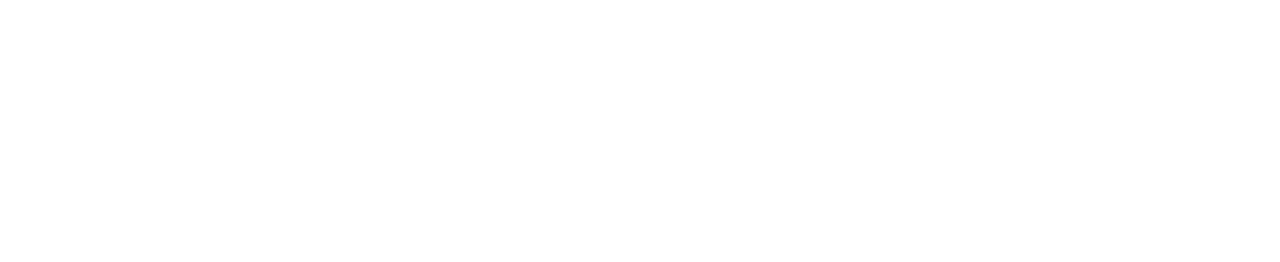
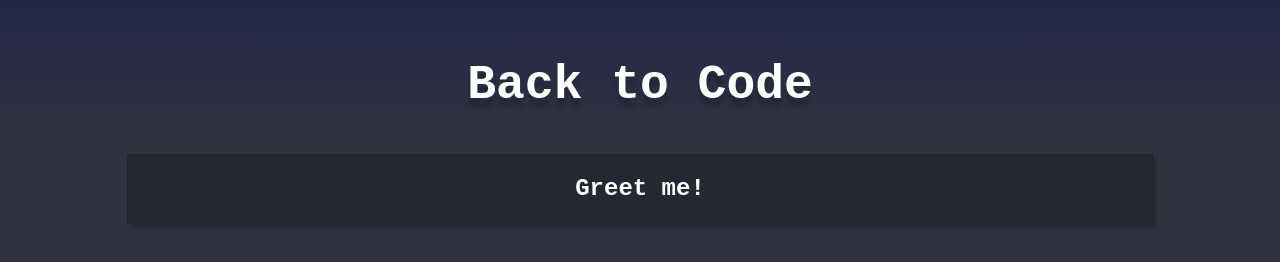
Before and after one commit to IchanP/L1_BackToCode_610, a website built with Vite: page src/index.html in a window 1280 px wide. Built offline with nearby package versions, Linux system fonts and the light colour scheme.

Commit message:
boiler plate custom element, css

```diff
--- a/src/css/styles.css
+++ b/src/css/styles.css
@@ -0,0 +1,30 @@
+body {
+    margin: 0;
+    padding: 0;
+    font-family: 'Courier New', Courier, monospace;
+    background-color: #2f3241;
+    color: white;
+}
+
+header {
+    width: 100%;
+    background: linear-gradient(180deg, rgba(18, 18, 85, 0.418), #2f3241);
+    padding-top: 1em;
+    text-align: center;
+}
+
+#title {
+    font-size: 3rem;
+    text-shadow: 0 8px 4px rgba(0, 0, 0, 0.2);
+    padding: 10px;
+}
+
+#appwrapper {
+    text-align: center;
+    background: rgba(0, 0, 0, 0.212);
+    margin: 0 auto;
+    width: 80%;
+    border-radius: 0.5%;
+    border: 1px solid rgba(0, 0, 0, 0.101);
+    box-shadow: 4px 4px 4px rgba(0, 0, 0, 0.2);
+}
--- a/src/index.html
+++ b/src/index.html
@@ -9,6 +9,14 @@
     <link rel="stylesheet" href="./css/styles.css">
 </head>
 <body>
+    <header>
+        <div class="headertitlewrapper">
+            <h1 id="title">Back to Code</h1>
+        </div>
+    </header>
+    <div id="appwrapper">
+        <h2>Greet me!</h2>
 
+    </div>
 </body>
 </html>
--- /dev/null
+++ b/src/js/components/pg222pb-greetme/index.js
@@ -0,0 +1 @@
+import './pg222pb-greetme.js'
--- /dev/null
+++ b/src/js/components/pg222pb-greetme/pg222pb-greetme.js
@@ -0,0 +1,25 @@
+const template = document.createElement('template')
+template.innerHTML = `
+<div class="greetme">
+    <style>
+
+    </style>
+
+</div>
+`
+
+customElements.define('pg222pb-greetme',
+  /**
+   *
+   */
+  class extends HTMLElement {
+    /**
+     *
+     */
+    constructor () {
+      super()
+      this.attachShadow({ mode: 'open' })
+        .appendChild(template.content.cloneNode(true))
+    }
+  }
+)
--- a/src/js/index.js
+++ b/src/js/index.js
@@ -0,0 +1 @@
+import './components/pg222pb-greetme/index.js'
```
